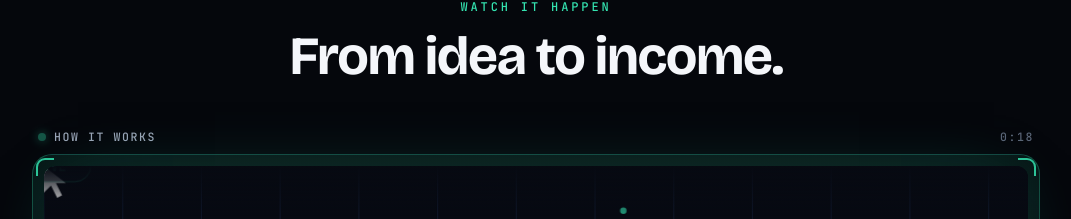
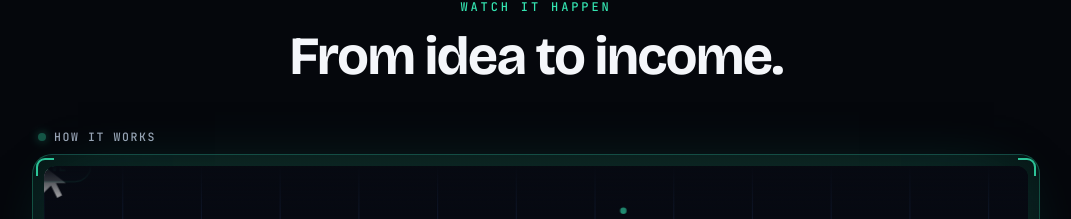
Before and after one commit to coreyjhurst11-hub/iroquois, a React (Vite) app: page / in a window 1280 px wide. Shown: the part 1393-1612 px from the top of the page, without its empty margins (104-1175 px from the left). Built offline with nearby package versions, Linux system fonts and the light colour scheme.

Commit message:
DemoFilm.jsx

```diff
--- a/src/components/DemoFilm.jsx
+++ b/src/components/DemoFilm.jsx
@@ -258,7 +258,6 @@ function DemoFilm() {
       <style>{FRAME_CSS}</style>
       <div className="film-bar">
         <span className="film-tt"><span className="recdot" /> HOW IT WORKS</span>
-        <span className="film-tt mono">0:18</span>
       </div>
       <div className="film-screen">
         <div className="film-stage">
```
